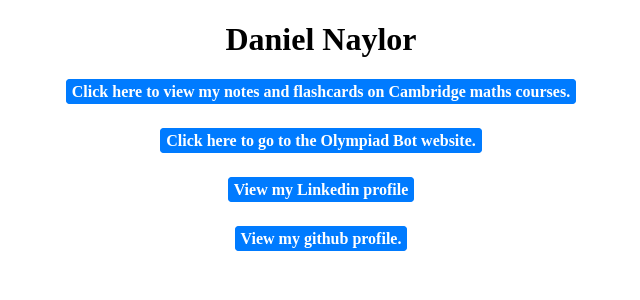
After one commit to Danie-1/danielnaylor.uk, a Flask app: template templates/home_old.html in a window 1280 px wide. The commit adds this page. Shown: the top 300 px of the page, without its empty margins (319-959 px from the left). Run offline with Flask 3, Linux system fonts and the light colour scheme; the template is opened without the code that fills it, so the values that code supplies are empty; some libraries are stand-ins or nearby versions.

Commit message:
working state in case I want to recover any of it

```diff
--- a/app.py
+++ b/app.py
@@ -61,39 +61,15 @@ def flashcards(course_code: str):
     return send_file(BASE_FOLDER / f"{course_code.upper()}.apkg")
 
 
-@app.route("/notes_old/")
-def notes_home_old():
-    term_list = [term for year in get_years() for term in year.get_terms()]
-    return render_template("notes_old.html", terms=term_list)
-
-
 @app.route("/notes/")
 def notes_home():
     term_list = [term for year in get_years() for term in year.get_terms()]
     return render_template("notes.html", terms=term_list)
 
 
-@app.route("/notes_test/")
-def notes_home_test():
-    term_list = [term for year in get_years() for term in year.get_terms()]
-    return render_template("notes_test.html", terms=term_list)
-
-
-@app.route("/notes_test2/")
-def notes_home_test2():
-    term_list = [term for year in get_years() for term in year.get_terms()]
-    return render_template("notes_test2.html", terms=term_list)
-
-
-@app.route("/notes_test3/")
-def notes_home_test3():
-    term_list = [term for year in get_years() for term in year.get_terms()]
-    return render_template("notes_test3.html", terms=term_list)
-
-
 @app.route("/")
 def home():
-    return send_file("./templates/home.html")
+    return render_template("home_old.html")
 
 
 if __name__ == "__main__":
--- /dev/null
+++ b/templates/home_old.html
@@ -0,0 +1,41 @@
+<!DOCTYPE html>
+<html>
+    <head>
+        <title>Daniel Naylor's website</title>
+        <style>
+            .main-container {
+                text-align: center;
+            }
+            .main-container>ul>li>a {
+                color: white;
+                font-weight: bold;
+                text-decoration: none;
+                background-color: #007bff;
+                border: 1px solid #007bff;
+                border-radius: 0.25rem;
+                line-height: 1.5em;
+                padding: 3px 5px;
+            }
+            .main-container>ul {
+                  list-style-type: none;
+                  padding: 0;
+                  margin: 0;
+            }
+            .main-container>ul>li {
+                margin-bottom: 25px;
+            }
+        </style>
+    </head>
+    <body>
+        <div class="main-container">
+            <h1>Daniel Naylor</h1>
+
+            <ul>
+                <li><a href="/notes/">Click here to view my notes and flashcards on Cambridge maths courses.</a></li>
+                <li><a href="https://ggim.me/">Click here to go to the Olympiad Bot website.</a></li>
+                <li><a href="https://www.linkedin.com/in/daniel-naylor-757466267/">View my Linkedin profile</a></li>
+                <li><a href="https://www.github.com/Danie-1/">View my github profile.</a></li>
+            </ul>
+        </div>
+    </body>
+</html>
--- a/templates/notes.html
+++ b/templates/notes.html
@@ -41,11 +41,11 @@
             <div class="row m-0 p-1">
               <div class="btn-group col-12 col-md-6 pb-2 pb-md-0 px-1 notes-button" style="position: relative">
                 {% if course.notes_exist %}
-                  <a type="button" class="fw-bold btn btn-primary {% if course.html_exists %} notes-button-padding {% endif %} p-1" href="{{ course.pdf_url() }}">
+                  <a type="button" class="fw-bold btn btn-primary {% if course.html_exists %} notes-button-padding {% endif %} p-1 py-md-1" href="{{ course.pdf_url() }}">
                     Notes
                   </a>
                 {% else %}
-                  <span type="button" class="fw-bold btn btn-primary {% if course.html_exists %} notes-button-padding {% endif %} disabled p-1">
+                  <span type="button" class="fw-bold btn btn-primary {% if course.html_exists %} notes-button-padding {% endif %} disabled p-1 py-md-0">
                     Notes
                   </span>
                 {% endif %}
--- a/templates/notes_test.html
+++ b/templates/notes_test.html
@@ -48,7 +48,7 @@
 
             <div class="row m-0 p-1">
               <div class="btn-group dropdown col-12 col-md-6 pb-2 pb-md-0 px-1 notes-button">
-                <button type="button" class="fw-bold btn btn-primary dropdown-toggle p-1" data-bs-toggle="dropdown" aria-expanded="false">
+                <button type="button" class="fw-bold btn btn-primary dropdown-toggle px-1 py-0 px-md-1" data-bs-toggle="dropdown" aria-expanded="false">
                   Notes
                 </button>
                 <div class="dropdown-menu">
@@ -59,7 +59,7 @@
               </div>
 
               <div class="btn-group col-12 col-md-6 px-1 flashcards-button">
-                <a type="button" class="fw-bold btn btn-primary p-1{% if not course.flashcards_exist %} disabled{% endif %}"{% if course.flashcards_exist %} href="{{ course.flashcards_url() }}"{% endif %}>Flashcards</a>
+                <a type="button" class="fw-bold btn btn-primary px-1 py-0 px-md-1{% if not course.flashcards_exist %} disabled{% endif %}"{% if course.flashcards_exist %} href="{{ course.flashcards_url() }}"{% endif %}>Flashcards</a>
               </div>
             </div>
           </div>
```
Also changed, not shown: templates/home.html (+5 -40 lines).
